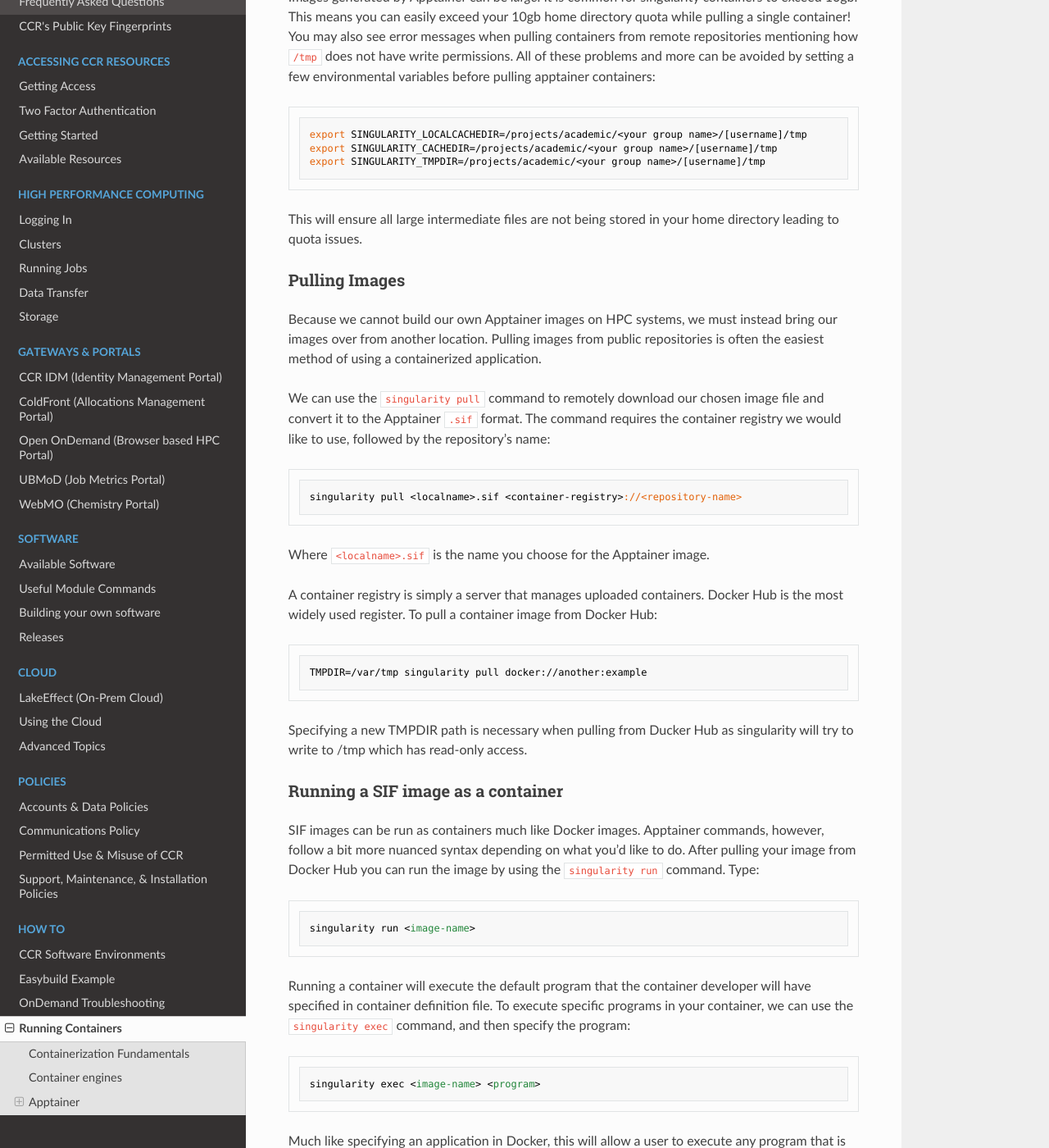
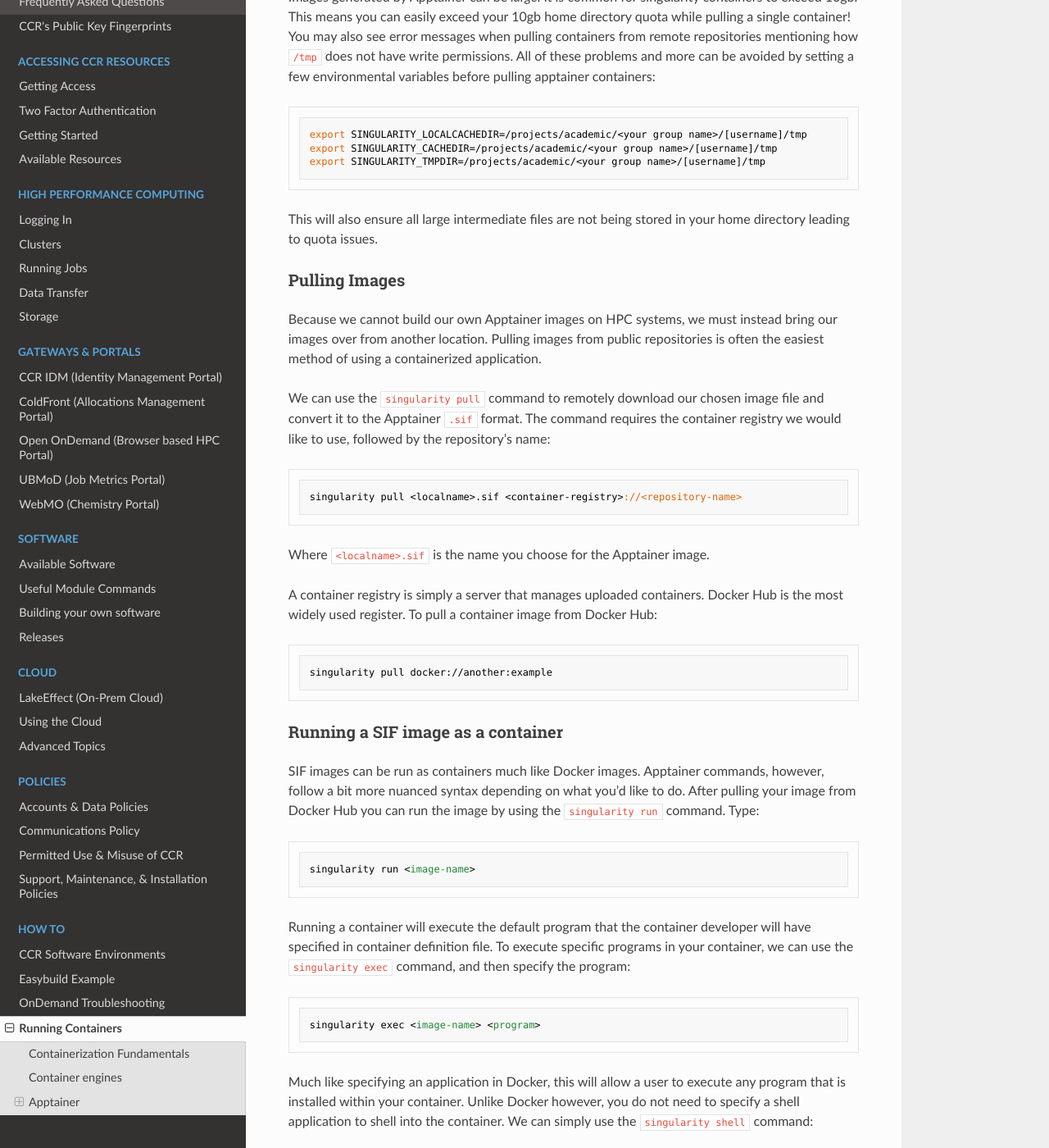
Before and after one commit to ubccr/ccrdocs, an MkDocs documentation site: the page built from pages/howto/containerization.md, in a window 1280 px wide and 1400 px high, scrolled down 1475 px. Shown: the whole window at 82% size. Built offline with MkDocs 1.6.1, drawn with Linux system fonts in a browser that asks for light colours; nearby versions of some CDN libraries.

Commit message:
Minor readability edits

````diff
--- a/pages/howto/containerization.md
+++ b/pages/howto/containerization.md
@@ -36,7 +36,7 @@ export SINGULARITY_CACHEDIR=/projects/academic/<your group name>/[username]/tmp
 export SINGULARITY_TMPDIR=/projects/academic/<your group name>/[username]/tmp
 ```
 
-This will ensure all large intermediate files are not being stored in your home directory leading to quota issues.
+This will also ensure all large intermediate files are not being stored in your home directory leading to quota issues.
 
 ### Pulling Images
 
@@ -53,10 +53,8 @@ Where `<localname>.sif` is the name you choose for the Apptainer image.
 A container registry is simply a server that manages uploaded containers. Docker Hub is the most widely used register. To pull a container image from Docker Hub:
 
 ```
-TMPDIR=/var/tmp singularity pull docker://another:example
+singularity pull docker://another:example
 ```
-
-Specifying a new TMPDIR path is necessary when pulling from Ducker Hub as singularity will try to write to /tmp which has read-only access.
 
 ### Running a SIF image as a container
 
````
